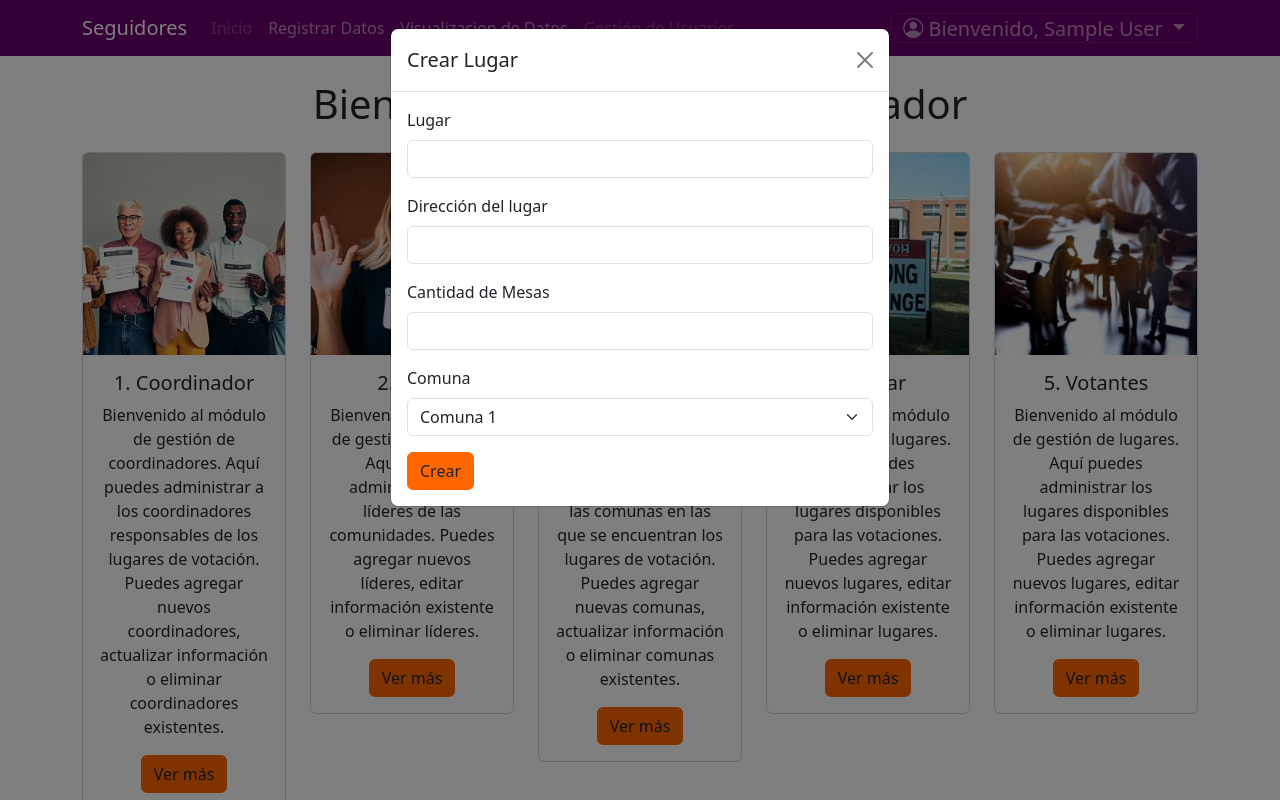
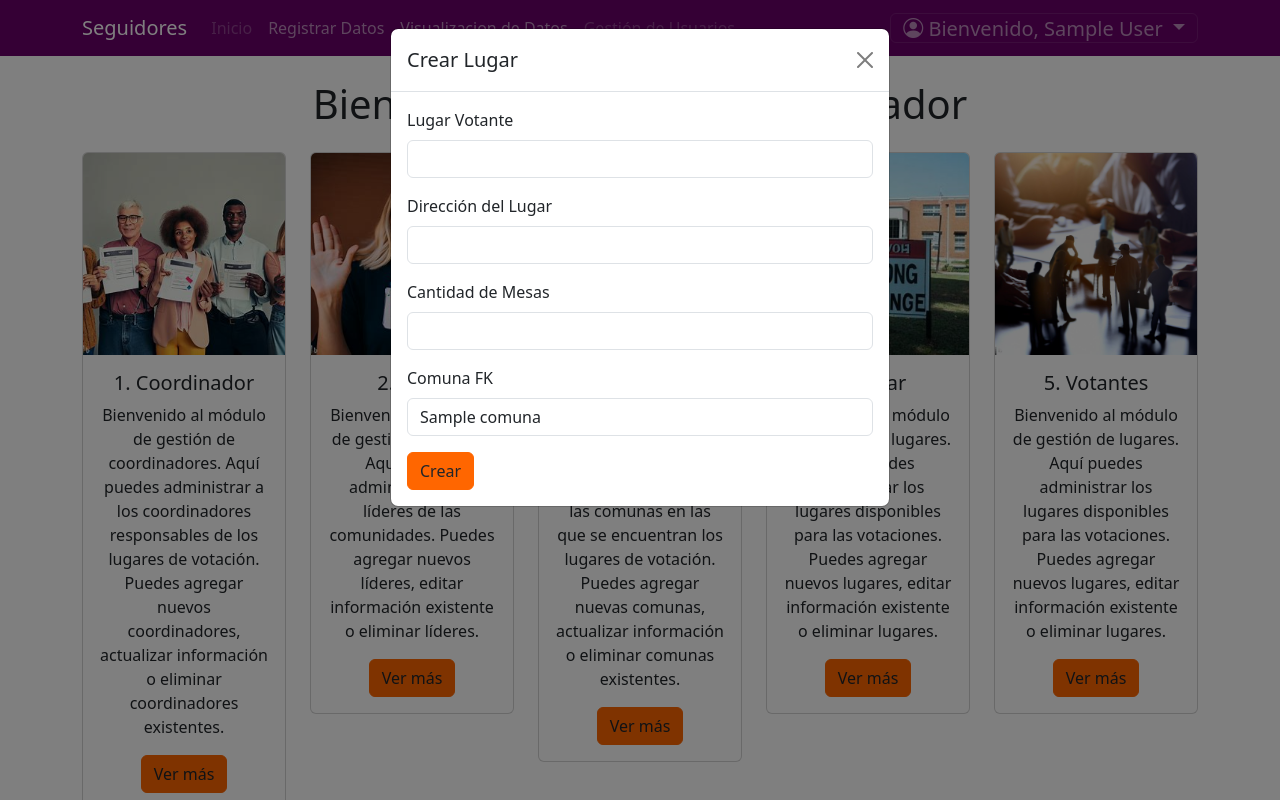
Before and after one commit to Jotas19/Seguidores, a PHP site: page /registrador.php in a window 1280 px wide, after a click on "Ver más". Run offline with PHP 8.4, Linux system fonts and the light colour scheme; the visitor is signed in with stand-in values (Sample User, id 1); tables that the repository leaves empty hold one stand-in row (values such as "Sample post").

Commit message:
Se implmenta el registro para todos y cada uno de los registrados, falta votantes

```diff
--- a/registrador.php
+++ b/registrador.php
@@ -161,7 +161,6 @@ if (isset($_SESSION['tipo_usuario'])) {
             </div>
           </div>
 
-
           <div class="col-4 mb-4 ampliacion-elemento">
             <div class="card">
               <img src="src/card6_registrador.jpeg" class="card-img-top" alt="...">
@@ -180,7 +179,7 @@ if (isset($_SESSION['tipo_usuario'])) {
 
       <!--Modales-->
       <!--Modal del Lugar-->
-        <div class="modal fade" data-bs-backdrop="static" data-bs-backdrop="static" id="crearLugarModal" tabindex="-1" aria-labelledby="crearLugarModalLabel" aria-hidden="true">
+      <div class="modal fade" data-bs-backdrop="static" id="crearLugarModal" tabindex="-1" aria-labelledby="crearLugarModalLabel" aria-hidden="true">
     <div class="modal-dialog">
         <div class="modal-content">
             <div class="modal-header">
@@ -188,38 +187,58 @@ if (isset($_SESSION['tipo_usuario'])) {
                 <button type="button" class="btn-close" data-bs-dismiss="modal" aria-label="Close"></button>
             </div>
             <div class="modal-body">
-                <form>
+                <form action="registrar_lugar.php" method="POST">
+                    <div class="mb-3">
+                        <label for="inputLugarVotante" class="form-label">Lugar Votante</label>
+                        <input type="text" autocomplete="off" class="form-control" id="inputLugarVotante" name="inputLugarVotante">
+                    </div>
+                    <div class="mb-3">
+                        <label for="inputDireccionLugar" class="form-label">Dirección del Lugar</label>
+                        <input type="text" autocomplete="off" class="form-control" id="inputDireccionLugar" name="inputDireccionLugar">
+                    </div>
+                    <div class="mb-3">
+                        <label for="inputCantidadMesas" class="form-label">Cantidad de Mesas</label>
+                        <input type="text" autocomplete="off" class="form-control" id="inputCantidadMesas" name="inputCantidadMesas">
+                    </div>
+                    <div class="mb-3">
+                        <label for="inputComunaFK" class="form-label">Comuna FK</label>
+                        <select class="form-control" id="inputComunaFK" name="inputComunaFK">
+                            <?php
+                            // Conectar a la base de datos (asegúrate de tener los datos correctos)
+                            $servername = "localhost";
+                            $username = "root";
+                            $password = "";
+                            $dbname = "seguidores";
 
-                    <div class="mb-3">
-                    <label for="inputLugar" class="form-label">Lugar</label>
-                    <input type="text" autocomplete="off" class="form-control" id="inputLugar">
-                    </div>
+                            $conn = new mysqli($servername, $username, $password, $dbname);
 
-                    <div class="mb-3">
-                    <label for="inputDireccion" class="form-label">Dirección del lugar</label>
-                    <input type="text" autocomplete="off" class="form-control" id="inputDireccion">
-                    </div>
+                            // Verificar la conexión
+                            if ($conn->connect_error) {
+                                die("Error en la conexión: " . $conn->connect_error);
+                            }
 
-                    <div class="mb-3">
-                    <label for="inputMesas" class="form-label">Cantidad de Mesas</label>
-                    <input type="number" autocomplete="off" class="form-control" id="inputMesas">
-                    </div>
+                            // Consulta SQL para obtener los nombres de las comunas
+                            $sql = "SELECT id_comuna, nombre_lugar FROM comuna";
+                            $result = $conn->query($sql);
 
-                    <div class="mb-3">
-                    <label for="inputComuna" class="form-label">Comuna</label>
-                    <select class="form-select" id="inputComuna">
-                        <option value="1">Comuna 1</option>
-                        <option value="2">Comuna 2</option>
-                        <!-- Otras opciones de comuna... -->
+                            // Generar las opciones del select con los nombres de las comunas
+                            while ($row = $result->fetch_assoc()) {
+                                $idComuna = $row["id_comuna"];
+                                $nombreComuna = $row["nombre_lugar"];
+                                echo "<option value='$idComuna'>$nombreComuna</option>";
+                            }
+
+                            $conn->close();
+                            ?>
                         </select>
                     </div>
-
                     <button type="submit" class="btn btn-orange">Crear</button>
                 </form>
             </div>
         </div>
     </div>
 </div>
+
         <!--Modal del Lugar-->
 
 
@@ -232,21 +251,56 @@ if (isset($_SESSION['tipo_usuario'])) {
                     <button type="button" class="btn-close" data-bs-dismiss="modal" aria-label="Close"></button>
                     </div>
                     <div class="modal-body">
-                    <form>
+                    <form method="POST"> <!-- Asegúrate de agregar method="POST" aquí -->
     <div class="mb-3">
         <label for="inputIdComuna" class="form-label">ID de Comuna</label>
-                        <input type="text" autocomplete="off" class="form-control" id="inputIdComuna">
+        <input type="text" autocomplete="off" class="form-control" id="inputIdComuna" name="inputIdComuna">
     </div>
     <div class="mb-3">
         <label for="inputNombreLugarFK" class="form-label">Nombre del Lugar FK</label>
-                        <input type="text" autocomplete="off" class="form-control" id="inputNombreLugarFK">
+        <input type="text" autocomplete="off" class="form-control" id="inputNombreLugarFK" name="inputNombreLugarFK">
     </div>
     <button type="submit" class="btn btn-orange">Crear</button>
 </form>
+
                     </div>
                 </div>
                 </div>
             </div>
+            <?php
+
+if ($_SERVER["REQUEST_METHOD"] === "POST") {
+
+    $servername = "localhost";
+    $username = "root";
+    $password = "";
+    $dbname = "seguidores";
+
+    $conn = new mysqli($servername, $username, $password, $dbname);
+
+
+    if ($conn->connect_error) {
+        die("Error en la conexión: " . $conn->connect_error);
+    }
+
+
+    $idComuna = $_POST["inputIdComuna"];
+    $nombreLugarFK = $_POST["inputNombreLugarFK"];
+
+
+    $sql = "INSERT INTO comuna (id_comuna, nombre_lugar)
+            VALUES ('$idComuna', '$nombreLugarFK')";
+
+    if ($conn->query($sql) === TRUE) {
+        echo '<div class="alert alert-success" role="alert">La comuna ha sido creada exitosamente.</div>';
+    } else {
+        echo '<div class="alert alert-danger" role="alert">Error al crear la comuna: ' . $conn->error . '</div>';
+    }
+
+
+    $conn->close();
+}
+?>
             <!-- Modal de Comuna-->
 
             <!-- Modal de Coordinador-->
@@ -258,26 +312,26 @@ if (isset($_SESSION['tipo_usuario'])) {
                 <button type="button" class="btn-close" data-bs-dismiss="modal" aria-label="Close"></button>
             </div>
             <div class="modal-body">
-                      <form>
+                <form action="registrar_coordinador.php" method="POST">
 
                     <div class="mb-3">
                         <label for="inputIdCoordinador" class="form-label">ID de Coordinador</label>
-                          <input type="text"  autocomplete="off" class="form-control" id="inputIdCoordinador">
+                        <input type="text" autocomplete="off" class="form-control" id="inputIdCoordinador" name="inputIdCoordinador">
                     </div>
 
                     <div class="mb-3">
                         <label for="inputNombreCoordinador" class="form-label">Nombre del Coordinador</label>
-                          <input type="text" autocomplete="off" class="form-control" id="inputNombreCoordinador">
+                        <input type="text" autocomplete="off" class="form-control" id="inputNombreCoordinador" name="inputNombreCoordinador">
                     </div>
 
                     <div class="mb-3">
                         <label for="inputDireccionCoordinador" class="form-label">Dirección del Coordinador</label>
-                          <input type="text" autocomplete="off" class="form-control" id="inputDireccionCoordinador">
+                        <input type="text" autocomplete="off" class="form-control" id="inputDireccionCoordinador" name="inputDireccionCoordinador">
                     </div>
 
                     <div class="mb-3">
                         <label for="inputTelefonoCoordinador" class="form-label">Teléfono del Coordinador</label>
-                          <input type="text" autocomplete="off" class="form-control" id="inputTelefonoCoordinador">
+                        <input type="text" autocomplete="off" class="form-control" id="inputTelefonoCoordinador" name="inputTelefonoCoordinador">
                     </div>
 
                     <button type="submit" class="btn btn-orange">Crear</button>
@@ -287,6 +341,7 @@ if (isset($_SESSION['tipo_usuario'])) {
         </div>
     </div>
 </div>
+
               <!-- Modal de Coordinador-->
 
               <!--Modal de Líder-->
@@ -298,31 +353,33 @@ if (isset($_SESSION['tipo_usuario'])) {
                         <button type="button" class="btn-close" data-bs-dismiss="modal" aria-label="Close"></button>
                         </div>
                         <div class="modal-body">
-                        <form>
+                        <form action="registrar_lider.php" method="POST">
                         <div class="mb-3">
     <label for="inputIdLider" class="form-label">ID de Líder</label>
-                            <input type="text"  autocomplete="off" class="form-control" id="inputIdLider">
+    <input type="text"  autocomplete="off" class="form-control" id="inputIdLider" name="inputIdLider">
 </div>
 
 <div class="mb-3">
     <label for="inputNombreLider" class="form-label">Nombre del Líder</label>
-                            <input type="text"  autocomplete="off" class="form-control" id="inputNombreLider">
+    <input type="text"  autocomplete="off" class="form-control" id="inputNombreLider" name="inputNombreLider">
 </div>
 
 <div class="mb-3">
     <label for="inputDireccionLider" class="form-label">Dirección del Líder</label>
-                            <input type="text" autocomplete="off" class="form-control" id="inputDireccionLider">
+    <input type="text" autocomplete="off" class="form-control" id="inputDireccionLider" name="inputDireccionLider">
 </div>
 
 <div class="mb-3">
     <label for="inputTelefonoLider" class="form-label">Teléfono del Líder</label>
-                            <input type="text" autocomplete="off" class="form-control" id="inputTelefonoLider">
+    <input type="text" autocomplete="off" class="form-control" id="inputTelefonoLider" name="inputTelefonoLider">
 </div>
 
 <div class="mb-3">
     <label for="inputNombreCoordinador" class="form-label">Nombre del Coordinador</label>
-                            <input type="text"  autocomplete="off" class="form-control" id="inputNombreCoordinador">
+    <input type="text"  autocomplete="off" class="form-control" id="inputNombreCoordinador" name="inputNombreCoordinador">
 </div>
+
+
 
                             <button type="submit" class="btn btn-orange">Crear</button>
                         </form>
@@ -330,7 +387,13 @@ if (isset($_SESSION['tipo_usuario'])) {
                     </div>
                     </div>
                 </div>
+
  <!--Modal de Líder-->
+
+
+
+
+
 
 </body>
 </html>
```
Lines whose indentation alone changed are shown as unchanged.
